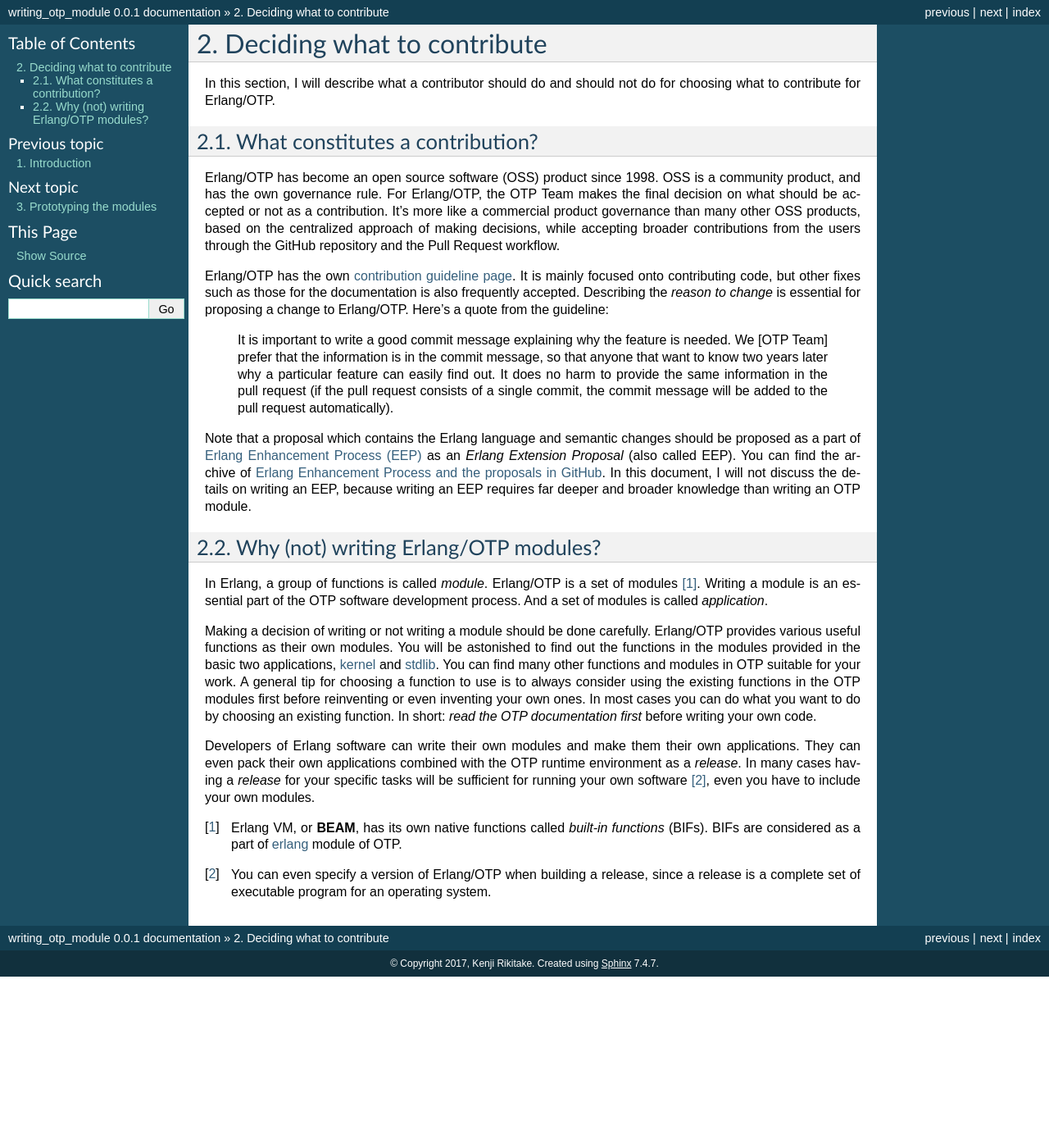
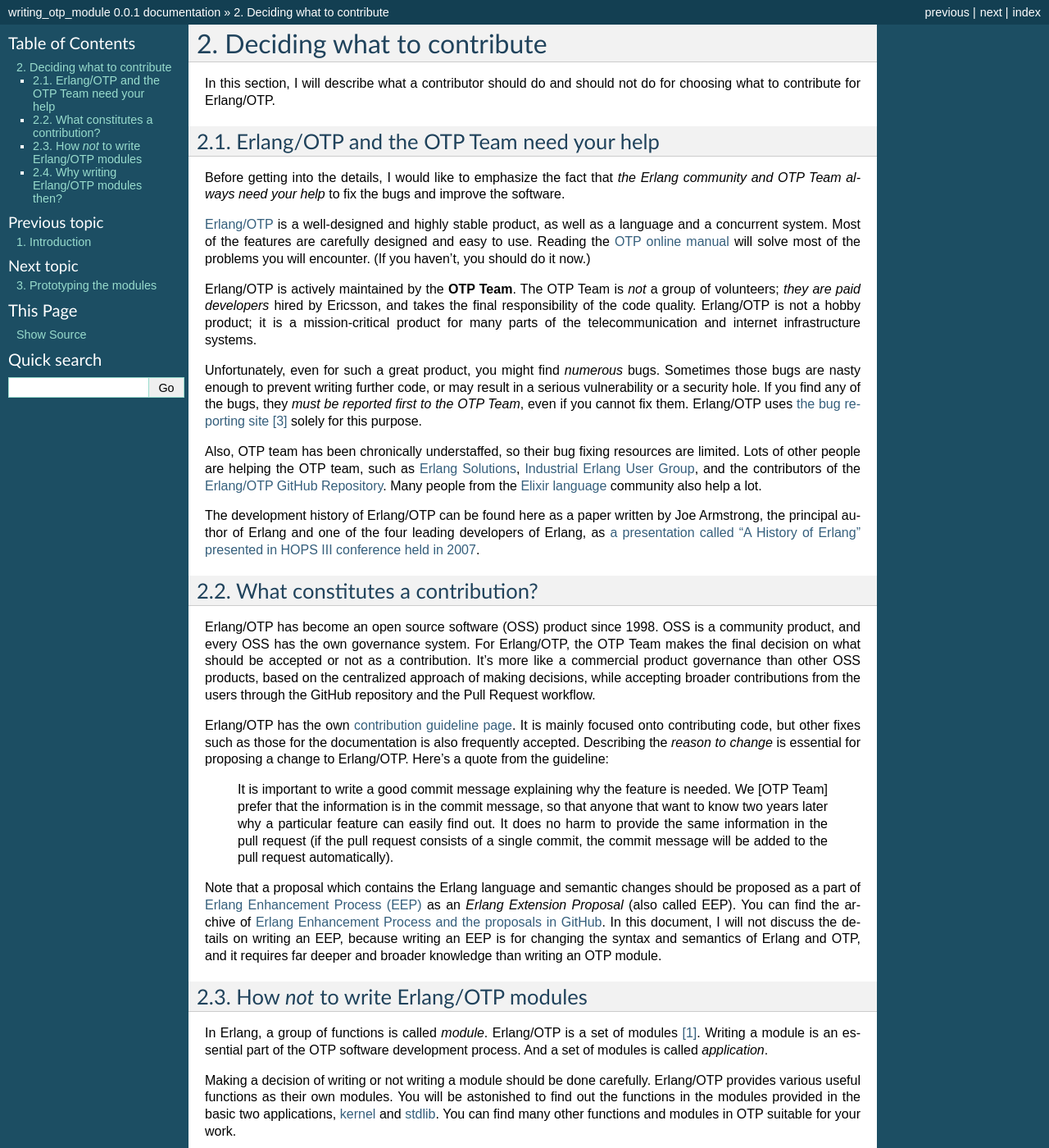
Before and after one commit to jj1bdx/writing-otp-modules, a Sphinx documentation site: the page built from draft/source/what-to-contribute.rst, in a window 1280 px wide and 1400 px high. Shown: the whole window at 82% size. Built offline with Sphinx 7.4.7, drawn with Linux system fonts in a browser that asks for light colours; some of the changed text lies outside the part shown.

Commit message:
source/what-to-contribute.rst: move text from intro and more

```diff
--- a/draft/source/what-to-contribute.rst
+++ b/draft/source/what-to-contribute.rst
@@ -4,14 +4,56 @@
 In this section, I will describe what a contributor should do and should
 not do for choosing what to contribute for Erlang/OTP.
 
+Erlang/OTP and the OTP Team need your help
+------------------------------------------
+
+Before getting into the details, I would like to emphasize the fact that
+*the Erlang community and OTP Team always need your help* to fix the bugs
+and improve the software.
+
+`Erlang/OTP <http://www.erlang.org/>`_ is a well-designed and highly
+stable product, as well as a language and a concurrent system. Most of
+the features are carefully designed and easy to use. Reading the `OTP
+online manual <http://www.erlang.org/doc/>`_ will solve most of the
+problems you will encounter. (If you haven't, you should do it now.)
+
+Erlang/OTP is actively maintained by the **OTP Team**. The OTP Team is
+*not* a group of volunteers; *they are paid developers* hired by
+Ericsson, and takes the final responsibility of the code
+quality. Erlang/OTP is not a hobby product; it is a mission-critical
+product for many parts of the telecommunication and internet
+infrastructure systems.
+
+Unfortunately, even for such a great product, you might find *numerous*
+bugs. Sometimes those bugs are nasty enough to prevent writing further
+code, or may result in a serious vulnerability or a security hole. If
+you find any of the bugs, they *must be reported first to the OTP Team*,
+even if you cannot fix them. Erlang/OTP uses `the bug reporting site
+<https://bugs.erlang.org/>`_ [#wtc3]_ solely for this purpose.
+
+Also, OTP team has been chronically understaffed, so their bug fixing
+resources are limited. Lots of other people are helping the OTP team,
+such as `Erlang Solutions <https://www.erlang-solutions.com/>`_,
+`Industrial Erlang User Group
+<http://erlangcentral.org/industrial-erlang-user-group/>`_, and the
+contributors of the `Erlang/OTP GitHub Repository
+<https://github.com/erlang/otp/>`_. Many people from the `Elixir
+language <http://elixir-lang.org/>`_ community also help a lot.
+
+The development history of Erlang/OTP can be found here as a paper
+written by Joe Armstrong, the principal author of Erlang and one of the
+four leading developers of Erlang, as `a presentation called "A History
+of Erlang" presented in HOPS III conference held in 2007
+<https://doi.org/10.1145/1238844.1238850>`_.
+
 What constitutes a contribution?
 --------------------------------
 
 Erlang/OTP has become an open source software (OSS) product
-since 1998. OSS is a community product, and has the own governance
-rule. For Erlang/OTP, the OTP Team makes the final decision on what
-should be accepted or not as a contribution. It's more like a commercial
-product governance than many other OSS products, based on the
+since 1998. OSS is a community product, and every OSS has the own
+governance system. For Erlang/OTP, the OTP Team makes the final decision
+on what should be accepted or not as a contribution. It's more like a
+commercial product governance than other OSS products, based on the
 centralized approach of making decisions, while accepting broader
 contributions from the users through the GitHub repository and the Pull
 Request workflow.
@@ -37,10 +79,11 @@
 *Erlang Extension Proposal* (also called EEP).  You can find the archive
 of `Erlang Enhancement Process and the proposals in GitHub
 <https://github.com/erlang/eep>`_. In this document, I will not discuss
-the details on writing an EEP, because writing an EEP requires far
-deeper and broader knowledge than writing an OTP module.
+the details on writing an EEP, because writing an EEP is for changing
+the syntax and semantics of Erlang and OTP, and it requires far deeper
+and broader knowledge than writing an OTP module.
 
-Why (not) writing Erlang/OTP modules?
+How *not* to write Erlang/OTP modules
 -------------------------------------
 
 In Erlang, a group of functions is called *module*. Erlang/OTP is a set
@@ -53,19 +96,28 @@
 provided in the basic two applications, `kernel
 <http://erlang.org/doc/apps/kernel/index.html>`_ and `stdlib
 <http://erlang.org/doc/apps/stdlib/index.html>`_. You can find many
-other functions and modules in OTP suitable for your work. A general tip
-for choosing a function to use is to always consider using the existing
-functions in the OTP modules first before reinventing or even inventing
-your own ones. In most cases you can do what you want to do by choosing
-an existing function. In short: *read the OTP documentation first*
-before writing your own code.
+other functions and modules in OTP suitable for your work.
 
-Developers of Erlang software can write their own modules and make them
-their own applications. They can even pack their own applications
-combined with the OTP runtime environment as a *release*. In many cases
-having a *release* for your specific tasks will be sufficient for
-running your own software [#wtc2]_, even you have to include your own
-modules.
+A general tip for choosing a function to use is to always consider using
+the existing functions in the OTP modules first *before* reinventing or
+even inventing your own ones. In most cases you can do what you want to
+do by choosing an existing function. In short: *read the OTP
+documentation first* before writing your own code; your problem can be
+solved by combining existing functions.
+
+Development of Erlang software usually means writing the
+project-specific modules and make them the project-specific
+applications. The developed OTP applications can be combined with
+the OTP runtime environment as a *release*. In many cases having a
+*release* for your specific tasks will be sufficient for running your
+own software [#wtc2]_, even you have to include your own modules.
+
+Why writing Erlang/OTP modules then?
+------------------------------------
+
+
+
+
 
 .. [#wtc1] Erlang VM, or **BEAM**, has its own native functions called
            *built-in functions* (BIFs). BIFs are considered as a part of
@@ -74,3 +126,7 @@
 .. [#wtc2] You can even specify a version of Erlang/OTP when building a
            release, since a release is a complete set of executable
            program for an operating system.
+
+.. [#wtc3] You need to create your account first for
+           ``bugs.erlang.org``. The bug tracking system is currently
+           using Atrassian's JIRA.
```
